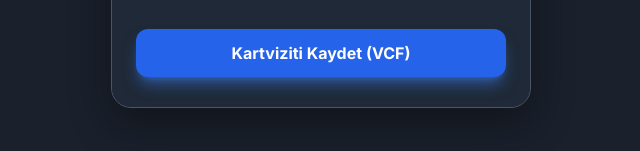
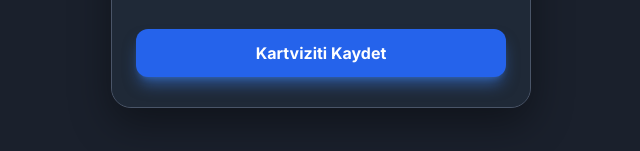
Before and after one commit to ibrahimunalozdensolition/umut-karahan, a plain HTML site: page index.html in a window 1280 px wide. Shown: the part 611-762 px from the top of the page, 319-959 px from the left. Drawn offline with nearby package versions, Linux system fonts and the light colour scheme.

Commit message:
index.html güncellendi

```diff
--- a/index.html
+++ b/index.html
@@ -113,7 +113,7 @@
 
         <!-- VCF (Kartvizit Dosyası) Oluşturma Butonu --><div class="mt-8">
             <button id="saveContactBtn" class="w-full bg-blue-600 hover:bg-blue-700 text-white font-bold py-3 px-4 rounded-xl transition duration-300 transform hover:scale-[1.01] shadow-lg shadow-blue-500/50">
-                Kartviziti Kaydet (VCF)
+                Kartviziti Kaydet
             </button>
             <p id="message" class="text-center text-sm text-green-400 mt-2 hidden">Kişi bilgileri başarıyla oluşturuldu!</p>
             <p id="error-message" class="text-center text-sm text-red-400 mt-2 hidden">Kartvizit oluşturulurken bir hata oluştu.</p>
```
